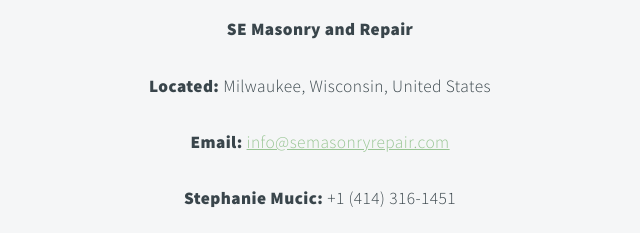
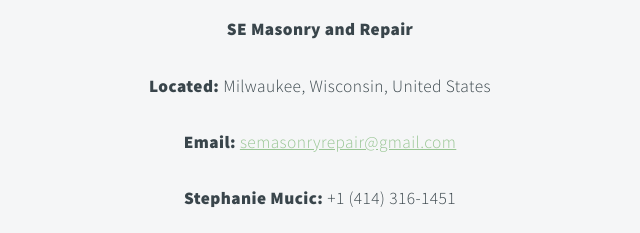
Before and after one commit to nmalinowski/semasonryrepair, a website: page index.html in a window 1280 px wide. Shown: the part 8027-8260 px from the top of the page, 320-960 px from the left. Drawn offline with Linux system fonts and the light colour scheme.

Commit message:
Update contact email to new address

```diff
--- a/index.html
+++ b/index.html
@@ -264,7 +264,7 @@
         <p>Looking to have some work done?<br>Give us a call! We provide a variety of masonry related services!</p>
         <p><strong>SE Masonry and Repair</strong></p>
         <p><strong>Located:</strong> Milwaukee, Wisconsin, United States</p>
-        <p><strong>Email:</strong> <a href="mailto:info@semasonryrepair.com">info@semasonryrepair.com</a></p>
+        <p><strong>Email:</strong> <a href="mailto:semasonryrepair@gmail.com">semasonryrepair@gmail.com</a></p>
         <p><strong>Stephanie Mucic:</strong> +1 (414) 316-1451</p>
         <p><strong>Eddie Mucic:</strong> +1 (262) 933-9451</p>
         <p><strong>Hours:</strong> Monday – Friday: 9am – 5pm, Saturday: By appointment, Sunday: Closed</p>
```
